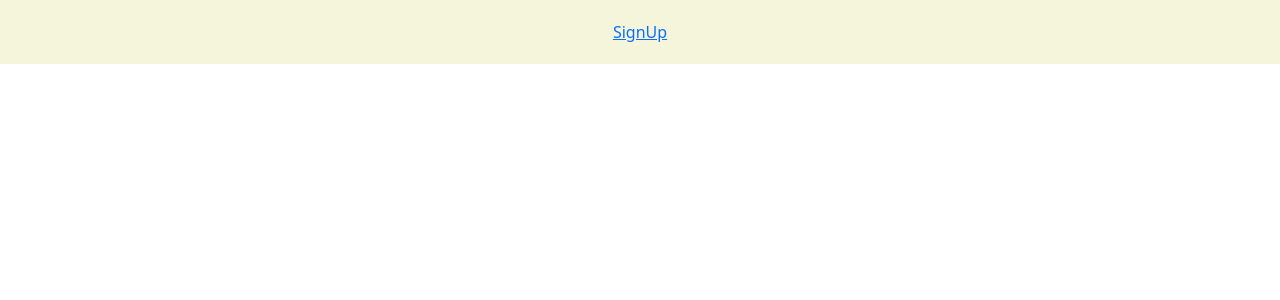
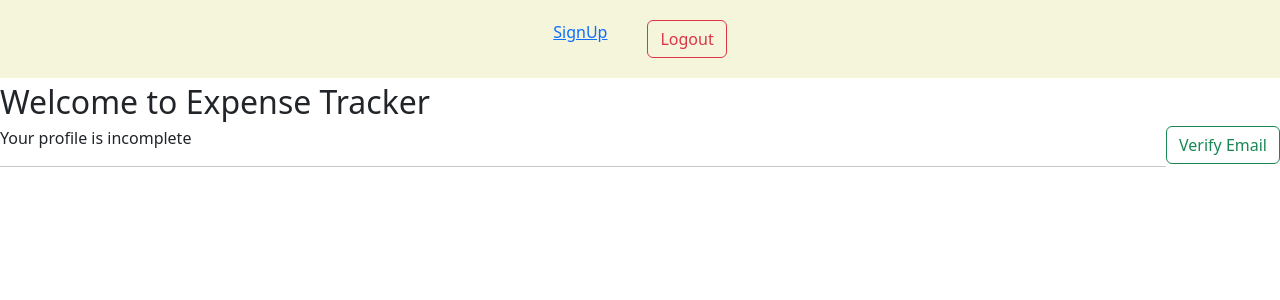
Before and after one commit to dipakpratale158/expencetracker, a React (Create React App) app: page /welcome in a window 1280 px wide. Before the commit this address had no page. Shown: the top 300 px of the page. Built offline with nearby package versions, Linux system fonts and the light colour scheme.

Commit message:
expansetracker2changes

```diff
--- a/src/App.js
+++ b/src/App.js
@@ -1,8 +1,7 @@
 import { Route, Routes } from 'react-router-dom';
 import SignUp from './Component/SignUp';
-// import LogIn from './Component/LogIn';
-// import Welcome from './Component/pages/Welcome';
-// import CompleteProfile from './Component/pages/CompleteProfile';
+import LogIn from './Component/LogIn';
+import Welcome from './Component/pagese/Welcome';
 import Header from './Component/Header/Header';
 
 function App() {
@@ -11,7 +10,8 @@ function App() {
     <Header/>
     <Routes>
       <Route path='/' element={<SignUp/>} />
-
+      <Route path="login" element={<LogIn />} />
+      <Route path='/welcome' element={<Welcome/>}/>
     </Routes>
     </>
   );
--- a/src/Component/Header/Header.js
+++ b/src/Component/Header/Header.js
@@ -1,20 +1,26 @@
 import React from "react";
+import Button from "react-bootstrap/Button";
 import Nav from "react-bootstrap/Nav";
-import { Link } from "react-router-dom";
+import { Link, useNavigate } from "react-router-dom";
 
 
 
-const Header = () => {
+const Header = (props) => {
+
+  const history = useNavigate();
 
 
-
-
+  const logoutHandler = ()=> {
+    alert("Do you want Logout")
+    history('login')
+  };
 
   return (
     <div style={{backgroundColor: 'beige'}}>
       <Nav className="justify-content-center" activeKey="/home">
       <div style={{margin:'20px'}}><Link to="/">SignUp</Link></div>
 
+     <div style={{margin:'20px'}}><Link to="login" onClick={logoutHandler}><Button variant="outline-danger">Logout</Button></Link></div>
 
       </Nav>
        </div>
--- a/src/Component/LogIn.js
+++ b/src/Component/LogIn.js
@@ -11,7 +11,7 @@ export default function LogIn() {
         e.preventDefault();
         const enteredEmail = emailInputref.current.value;
 
-        fetch('https://identitytoolkit.googleapis.com/v1/accounts:sendOobCode?key=AIzaSyDh86gDOATmnQKrj5jnVFM7Ck9PbeaR0W0',{
+        fetch('https://identitytoolkit.googleapis.com/v1/accounts:sendOobCode?key=AIzaSyBxmN7U0TnbCcdz-VjYAe4liAz7oYG6wlQ',{
             method:"POST",
             body:JSON.stringify({
                 requestType:"PASSWORD_RESET",
@@ -46,7 +46,7 @@ export default function LogIn() {
     //console.log(enteredEmail,enteredpassword)
 
     fetch(
-      "https://identitytoolkit.googleapis.com/v1/accounts:signInWithPassword?key=AIzaSyDh86gDOATmnQKrj5jnVFM7Ck9PbeaR0W0",
+      "https://identitytoolkit.googleapis.com/v1/accounts:signInWithPassword?key=AIzaSyBxmN7U0TnbCcdz-VjYAe4liAz7oYG6wlQ",
       {
         method: "POST",
         body: JSON.stringify({
--- /dev/null
+++ b/src/Component/pagese/Welcome.js
@@ -0,0 +1,54 @@
+import React from 'react'
+import { Button } from 'react-bootstrap';
+import { Link } from 'react-router-dom'
+
+
+
+const Welcome = () => {
+
+
+  const VerifyEmailId = () => {
+    let token = localStorage.getItem("token");
+    fetch('https://identitytoolkit.googleapis.com/v1/accounts:sendOobCode?key=AIzaSyBxmN7U0TnbCcdz-VjYAe4liAz7oYG6wlQ',{
+      method:"POST",
+      body:JSON.stringify({
+        requestType:"VERIFY_EMAIL",
+        idToken:token,
+      }),
+      headers:{
+        'Content-Type':'application/json'
+      }
+    }).then((res)=>{
+      if(res.ok){
+          return res.json();
+      }else{
+          return res.json().then((data)=>{
+              if(data && data.error && data.error.message){
+                  let errMessage = "Authentication Failed, " + data.error.message;
+                  throw new Error(errMessage);
+              }
+          })
+      }
+  }).then((data)=>{
+    console.log(data);
+  }).catch((err)=>{
+    alert(err.message);
+  })
+  }
+
+
+  return (
+    <div>
+    <div style={{fontSize:'200%'}}>
+      Welcome to Expense Tracker
+      </div>
+    <Button variant="outline-success" onClick={VerifyEmailId} style={{float:'right',marginBottom:'500px'}}>Verify Email </Button>
+    <p>
+    Your profile is incomplete
+    </p>
+    <hr/>
+    </div>
+  )
+};
+
+export default Welcome;
```
